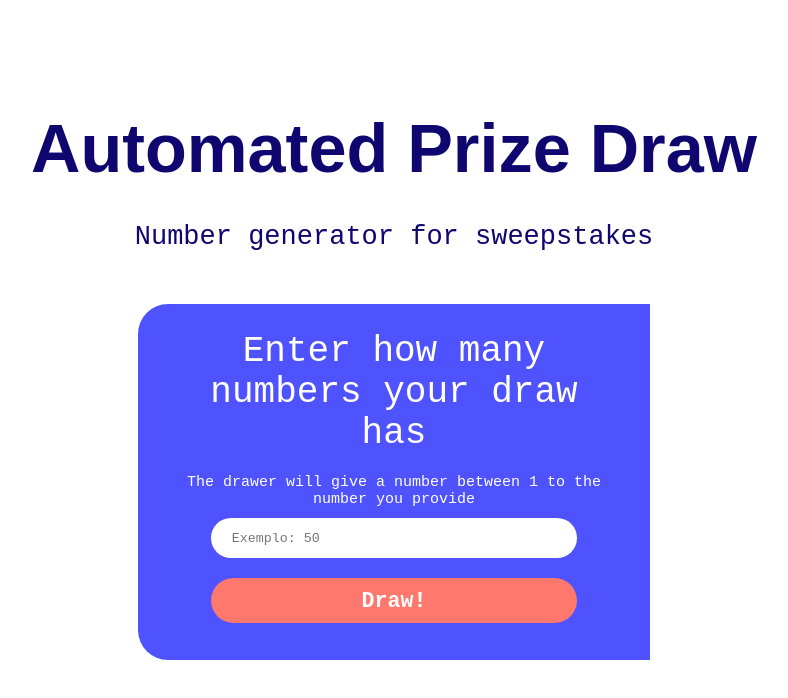
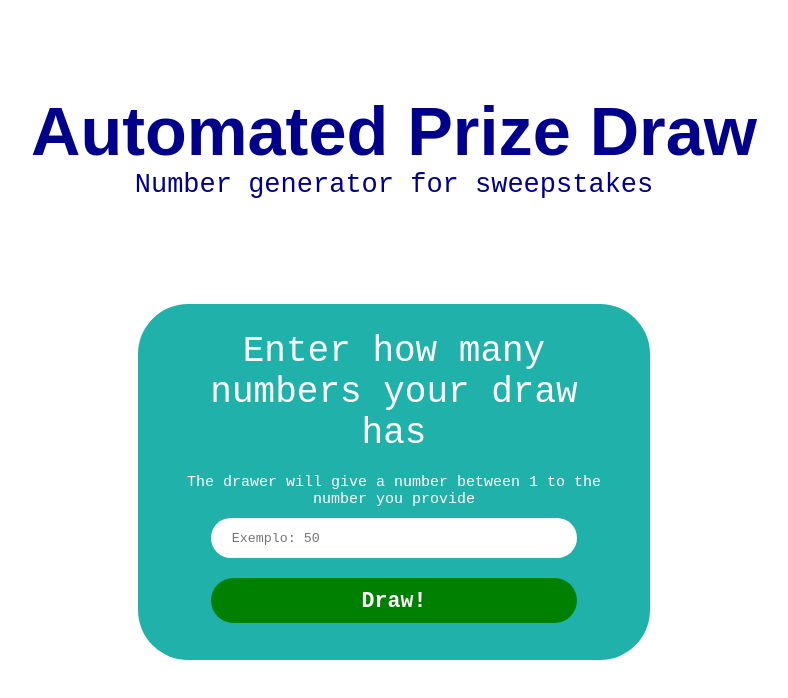
Before and after one commit to lecamilotti/Portifolio, a plain HTML site: page Sorteio automatizado/index.html in a window 1280 px wide. Shown: the whole page, without its empty margins (246-1034 px from the left). Drawn offline with Linux system fonts and the light colour scheme.

Commit message:
Add files via upload

```diff
--- a/Sorteio automatizado/style.css
+++ b/Sorteio automatizado/style.css
@@ -1,8 +1,8 @@
 /* global css */
 
 :root{
-    --text: #0F0670;
-    --buttonBg: #FE786D;
+    --text: darkblue;
+    --buttonBg: green;
     font-size: 16px;
 }
 
@@ -19,7 +19,7 @@
 html,body{
     height: 80vh;
     width: 100vw;
-    color: yellow;
+    color: darkblue;
 }
 
 /* animation*/
@@ -37,25 +37,26 @@ html,body{
 /* landing page css */
 
 .container{
+
     height: 100%;
-    margin-top: 10px;
+    margin-top: 30px;
     display: flex;
     align-items: center;
     justify-content: space-between;
     flex-direction: column;
-    z-index: 100;
+
 }
 
 .container main{
-    height: 100%;
+    height: 120%;
     text-align: center;
-    padding: 1rem;
+    padding: 2rem;
     position: relative;
 
     display: flex;
     flex-direction: column;
-    justify-content: space-evenly;
-    z-index: 100;
+
+
 }
 
 .container main h1{
@@ -83,7 +84,7 @@ html,body{
     justify-content: center;
     flex-direction: column;
 
-    background: #4F52FF;
+    background: lightseagreen;
 
     text-align: center;
 }
@@ -224,10 +225,10 @@ html,body{
     }
 
     .container section{
-        background: #4F52FF;
+        background: lightseagreen;
         height: 100%;
         width: 40%;
-        border-radius: 30px 0 0 30px;
+        border-radius: 50px;
     }
 
     .container section h2{
```
Also changed, not shown: Sorteio automatizado/thumb.png.
